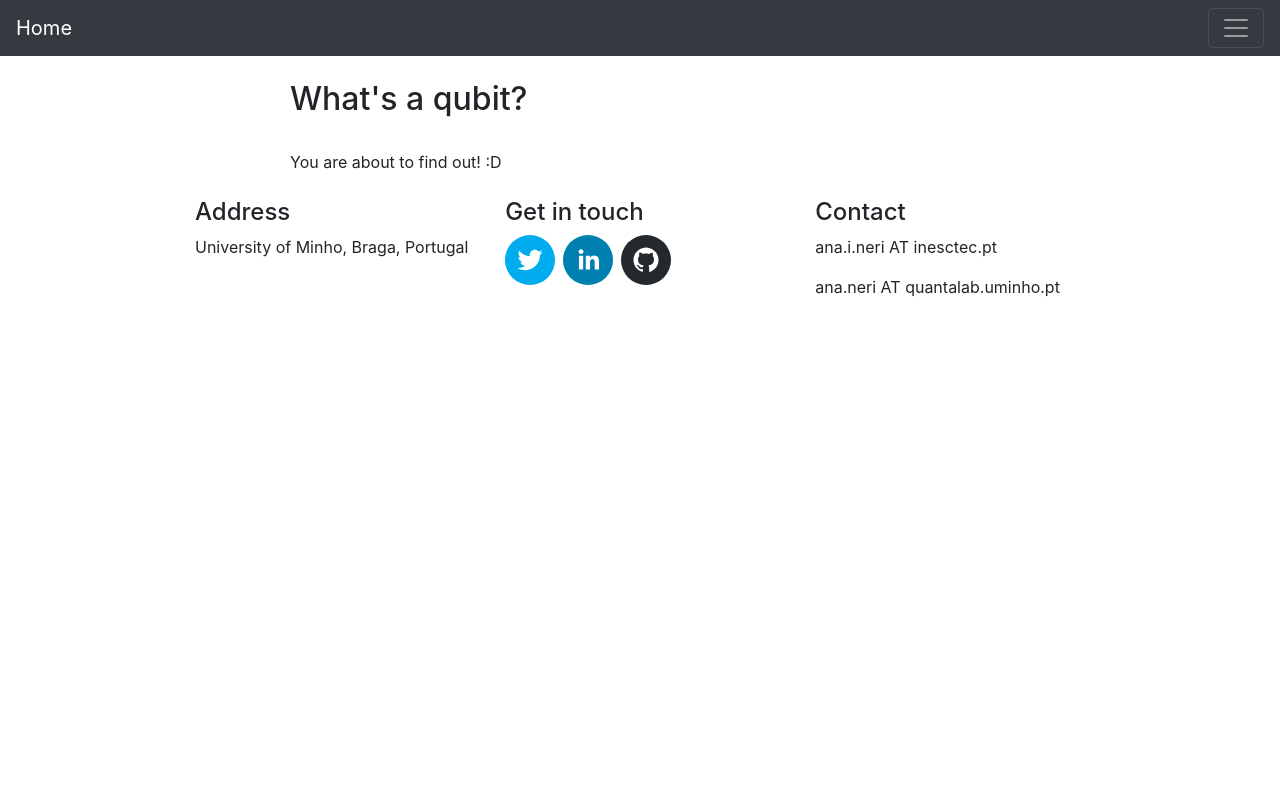
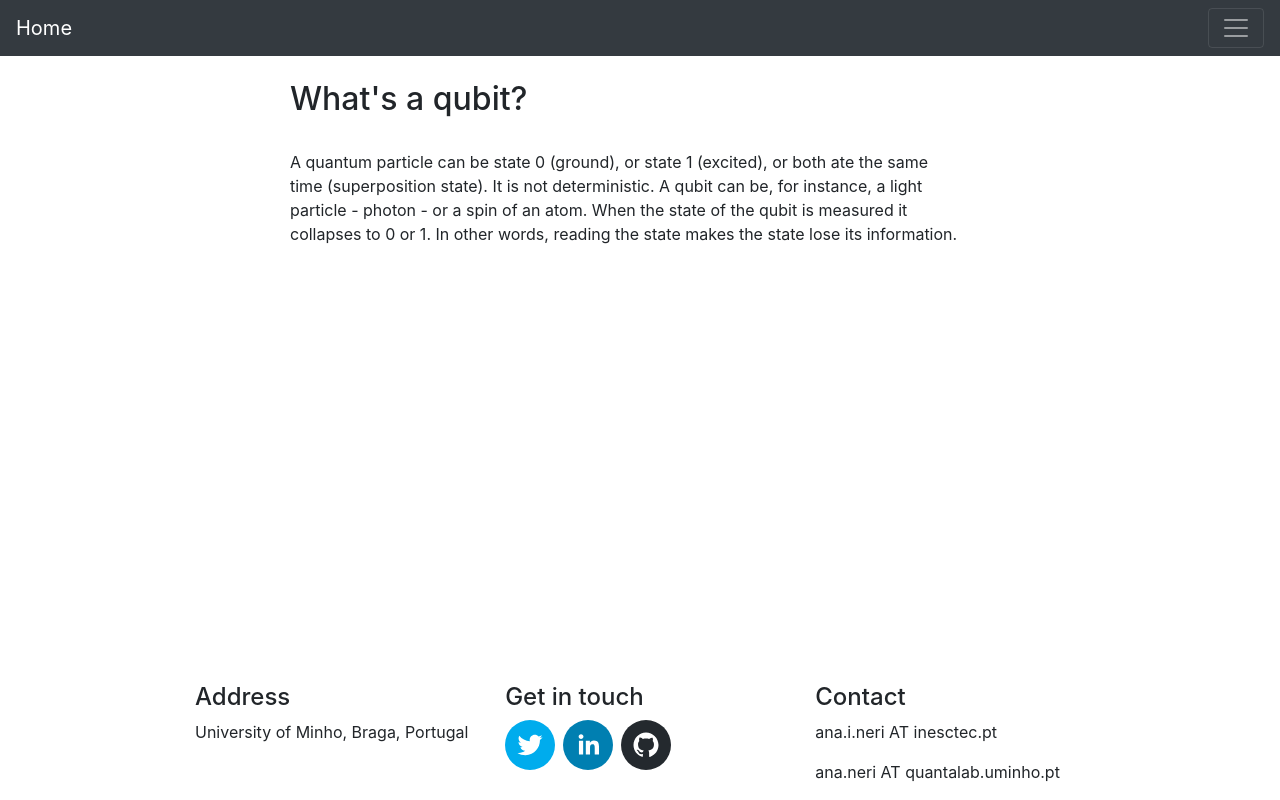
Before and after one commit to AnaNeri/myBlog, a React (Create React App) app: page /blog/qubit in a window 1280 px wide. Built offline with nearby package versions, Linux system fonts and the light colour scheme.

Commit message:
Add API weather and edit footer

```diff
--- a/src/components/Footer.js
+++ b/src/components/Footer.js
@@ -1,11 +1,14 @@
 import React from 'react';
-import Container from 'react-bootstrap/Container'
-import Row from 'react-bootstrap/Row'
-import Col from 'react-bootstrap/Col'
-import {SocialIcon} from 'react-social-icons'
+import Container from 'react-bootstrap/Container';
+import Row from 'react-bootstrap/Row';
+import Col from 'react-bootstrap/Col';
+import {SocialIcon} from 'react-social-icons';
+
+
 
 function FooterInfo(){
   return (
+
   	<div>
        <Container>
 	       <Row>
@@ -40,8 +43,13 @@ function FooterInfo(){
 }
 
 function Footer() {
+	var style = {
+	    width: "100%",
+	    display: "flex",
+	    position: "relative"
+	};
   return (
-  	<>
+  	<div style={style}>
        <Container>
 	       <Row>
 	       	<Col md={1}>
@@ -51,7 +59,7 @@ function Footer() {
 		    </Col>
 	       </Row>
        </Container>
-    </>
+    </div>
   );
 }
 
--- a/src/containers/App.js
+++ b/src/containers/App.js
@@ -56,7 +56,10 @@ function App() {
               </Route>
             </Switch>
         </Router>
+
+        <div style={{'position' : 'absolute', 'bottom':'0', width: "100%"}}>
         <Footer />
+        </div>
     </div>
   );
 }
--- a/src/containers/HomePage.js
+++ b/src/containers/HomePage.js
@@ -4,6 +4,7 @@ import Header from '../components/Header';
 import Container from 'react-bootstrap/Container';
 import Row from 'react-bootstrap/Row';
 import Col from 'react-bootstrap/Col';
+import key from '../key.json';
 
 
 function HomePageContent() {
@@ -12,11 +13,11 @@ function HomePageContent() {
 
     useEffect(() => {
       async function fetchData() {
-        const url= 'https://wttr.in/Braga?format=j1';
-        const response= await fetch(url, {method: 'GET',  headers: { 'Content-Type': 'application/json'}});
+        const url = "https://api.openweathermap.org/data/2.5/weather?id=8010448&appid=" + key.value;
+        const response= await fetch(url);
         const data = await response.json();
-        const item =  data.weather[0].main;
-        setData(item);
+        const item =  data.weather[0].description;
+        setData(item.toString().toLowerCase());
       }
       fetchData()
     }, []);
@@ -34,8 +35,9 @@ function HomePageContent() {
         <Col lg={10}>
             <Row>
             <Col md={11}>
-            { data && <p>{data}</p> }
             <p>Hello! Welcome to a proud ravenclaw's blogs, feel free to check my latest ramblings.</p>
+            { data && <p>Since it's {data} outside, why not learn something new? :) </p> }
+
         <br/>
 
         <ul>
--- a/src/index.css
+++ b/src/index.css
@@ -1,4 +1,5 @@
 body {
+  flex: 1;
   margin: 0;
   font-family: -apple-system, BlinkMacSystemFont, 'Segoe UI', 'Roboto', 'Oxygen',
     'Ubuntu', 'Cantarell', 'Fira Sans', 'Droid Sans', 'Helvetica Neue',
@@ -8,6 +9,12 @@ body {
 }
 
 code {
+  flex: 1;
   font-family: source-code-pro, Menlo, Monaco, Consolas, 'Courier New',
     monospace;
 }
+
+footer {
+	flex: 1;
+	bottom: 0;
+}
--- /dev/null
+++ b/src/key.json
@@ -0,0 +1 @@
+{ "value": "d4d0d39ff63d994b3c402cd1794d4c5b" }
--- a/src/posts/qubit.json
+++ b/src/posts/qubit.json
@@ -1,4 +1,4 @@
 {
     "title": "What's a qubit?",
-    "body": "You are about to find out! :D"
+    "body": "A quantum particle can be state 0 (ground), or state 1 (excited), or both ate the same time (superposition state). It is not deterministic. A qubit can be, for instance, a light particle - photon - or a spin of an atom.\n When the state of the qubit is measured it collapses to 0 or 1. In other words, reading the state makes the state lose its information."
 }
```
